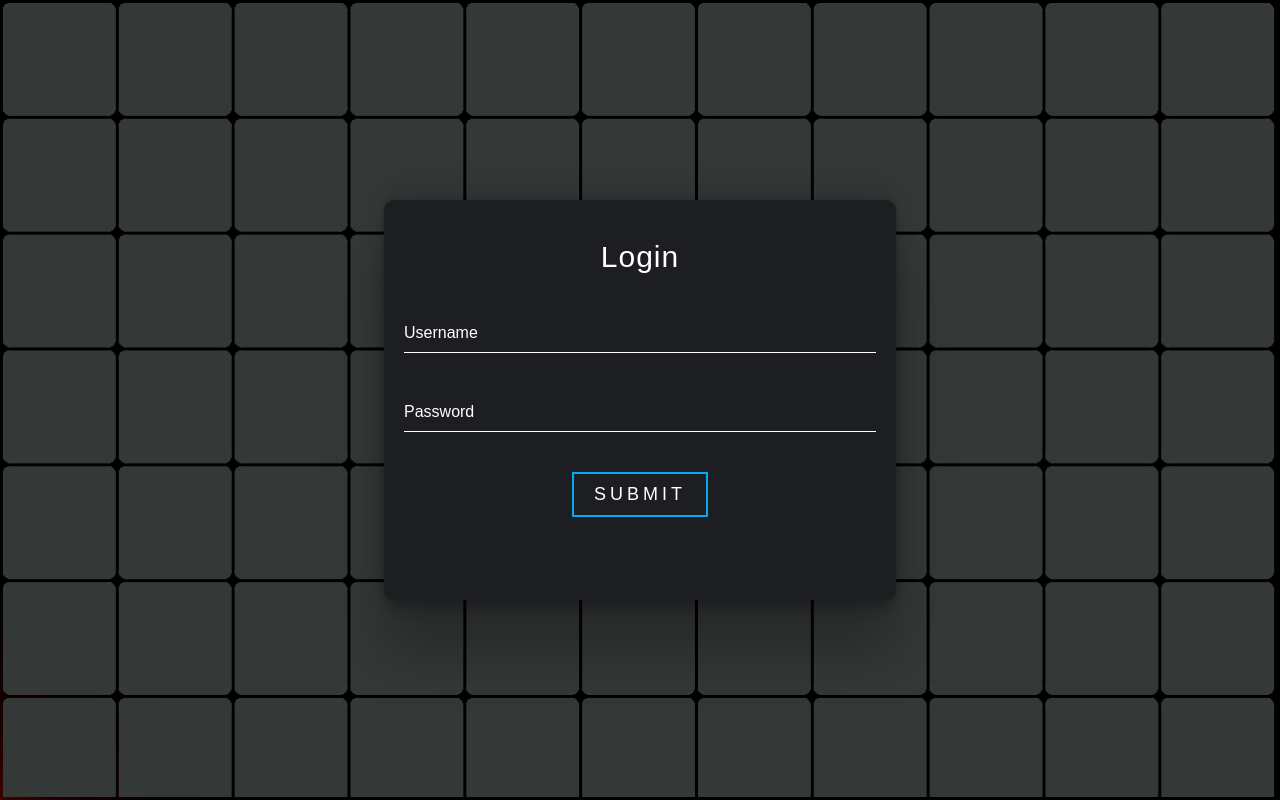
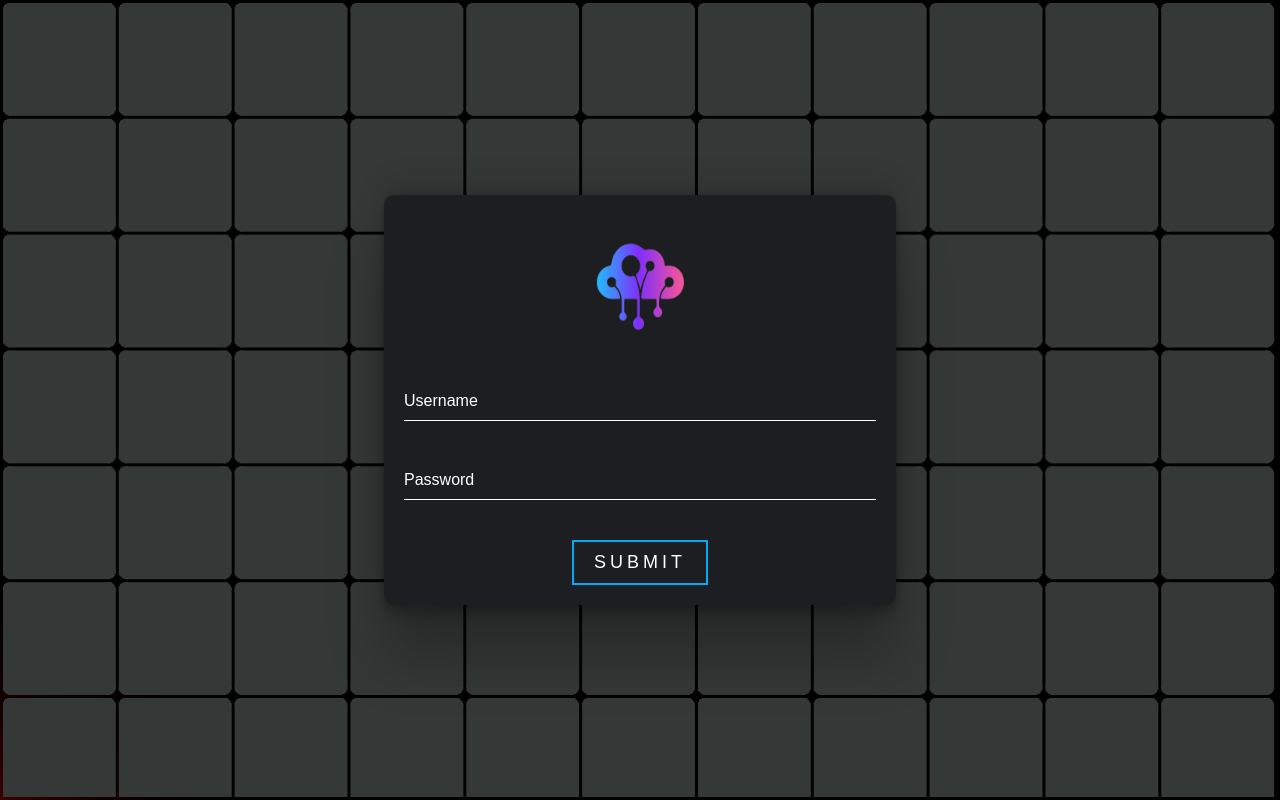
Before and after one commit to bellaabdelouahab/awesome-static-pages, a plain HTML site: page loginpage/index.html in a window 1280 px wide. Drawn offline with Linux system fonts and the light colour scheme.

Commit message:
Add logo image to login page and update container height

```diff
--- a/loginpage/index.html
+++ b/loginpage/index.html
@@ -10,7 +10,9 @@
     <main>
         <div class="container">
             <div class="login-box">
-                <h2>Login</h2>
+                <h2>
+                    <img src="./images/logo.png" width="100px" height="100px" alt="logo">
+                </h2>
                 <form  method="post">
                     <div class="user-box">
                         <input type="text" name="username" required="">
--- a/loginpage/style.css
+++ b/loginpage/style.css
@@ -74,7 +74,7 @@ main {
 
 .container {
   width: 40%;
-  height: 50%;
+  height: auto;
   padding: 20px;
   background: #1d1e22;
   border-radius: 10px;
@@ -92,29 +92,6 @@ main {
   margin-top: 20px;
 }
 
-/*
-<div class="login-box">
-                <h2>Login</h2>
-                <form  method="post">
-                    <div class="user-box">
-                        <input type="text" name="username" required="">
-                        <label>Username</label>
-                    </div>
-                    <div class="user-box">
-                        <input type="password" name="password" required="">
-                        <label>Password</label>
-                    </div>
-                    <button type="submit">
-                        <span></span>
-                        <span></span>
-                        <span></span>
-                        <span></span>
-                        Submit
-                    </button>
-                </form>
-
-                </div>
-*/
 
 .login-box h2 {
   color: #fff;
```
Also changed, not shown: loginpage/images/logo.png (added).
